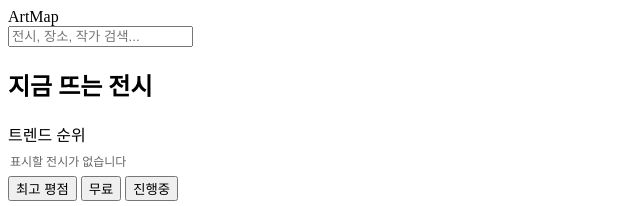
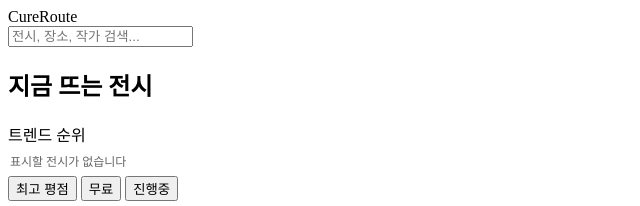
Before and after one commit to live-cpu/exhibition, a website with bundled scripts: page src/index.html in a window 1280 px wide. Shown: the top 206 px of the page, 0-640 px from the left. Built offline with nearby package versions, Linux system fonts and the light colour scheme; files whose address does not match are found by name.

Commit message:
Rename project logo text to CureRoute

```diff
--- a/src/index.html
+++ b/src/index.html
@@ -10,7 +10,7 @@
     <div class="layout">
         <div class="sidebar">
             <div class="sidebar-header">
-                <div class="logo">ArtMap</div>
+                <div class="logo">CureRoute</div>
                 <div class="search-box">
                     <input type="text" class="search-input" id="searchInput" placeholder="전시, 장소, 작가 검색..." />
                 </div>
```
